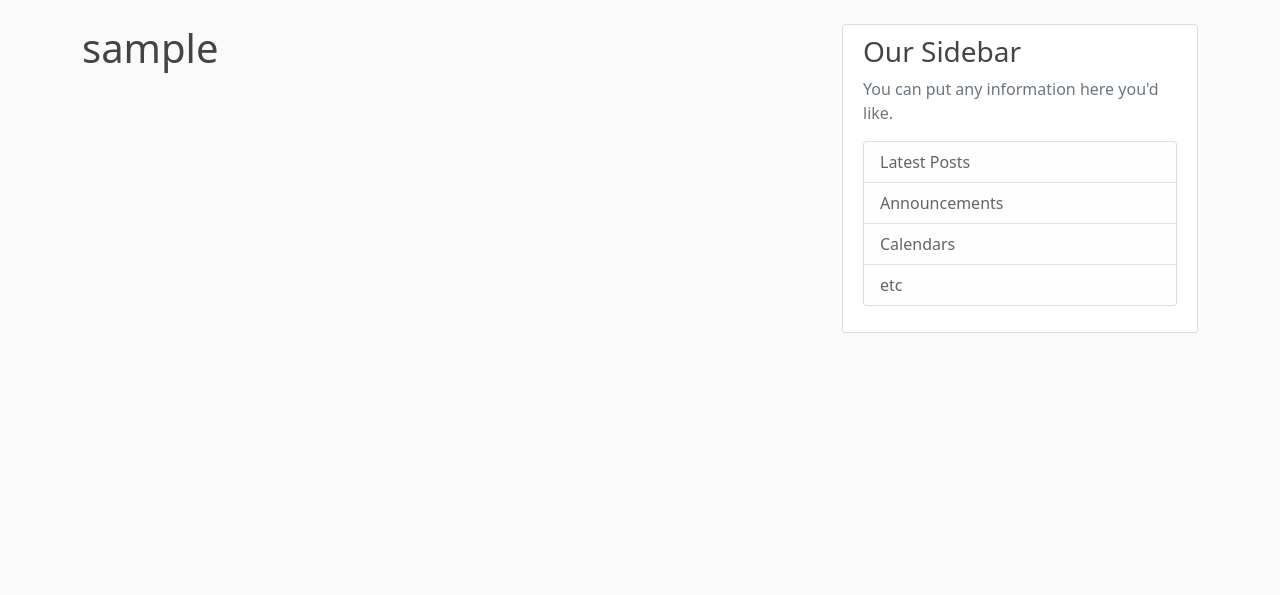
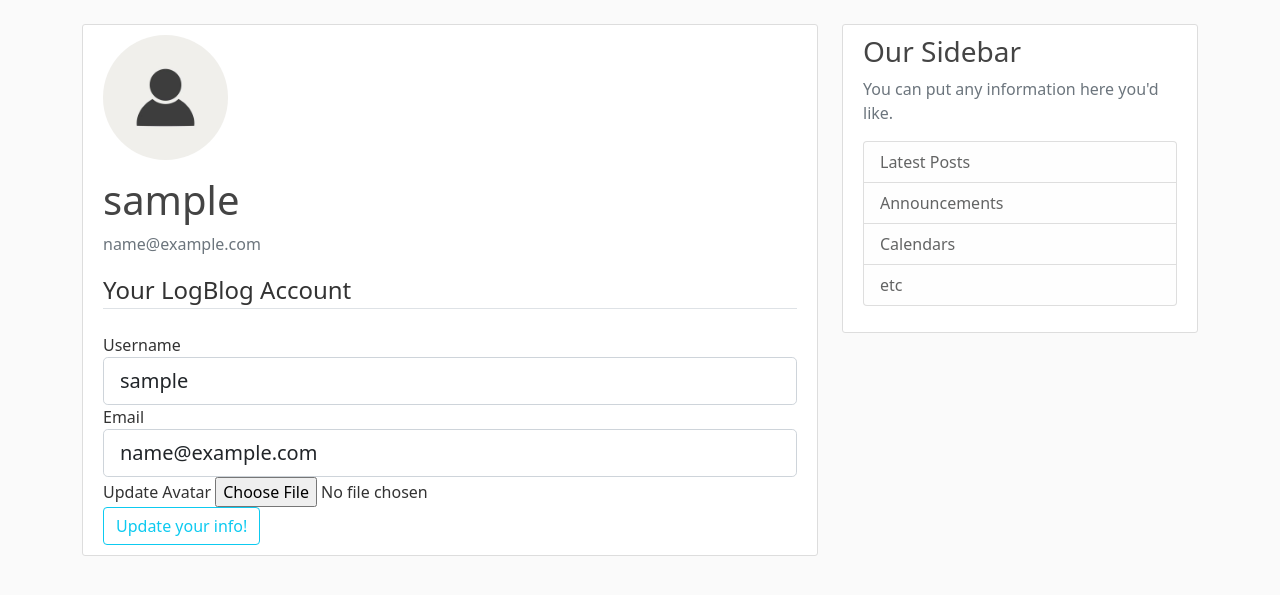
Before and after one commit to ByteOtter/OtterDen, a Flask app: page /account in a window 1280 px wide. Shown: the part 56-651 px from the top of the page. Run offline with Flask 2, Linux system fonts and the light colour scheme; the visitor is signed in with stand-in values (Sample User, id 1); data comes from the database, SQL or seed files in the repository; some libraries are stand-ins or nearby versions.

Commit message:
Add account info page, profile pictures and the possibility to change them.

```diff
--- a/LogBlog/logblog/forms.py
+++ b/LogBlog/logblog/forms.py
@@ -1,4 +1,6 @@
 from flask_wtf import FlaskForm
+from flask_wtf.file import FileField, FileAllowed
+from flask_login import current_user
 from wtforms import StringField, PasswordField, SubmitField, BooleanField
 from wtforms.validators import DataRequired, Length, Email, EqualTo, ValidationError
 from logblog.models import User
@@ -23,8 +25,30 @@ class RegistrationForm(FlaskForm):
         if email:
             raise ValidationError('An account is already registered with this email!')
 
+
 class LoginForm(FlaskForm):
     email = StringField('Email', validators = [DataRequired(), Email()])
     password = PasswordField('Password', validators = [DataRequired(), Length(min = 5)])
     remember = BooleanField('Remember me?')
     submit = SubmitField('Sign In')
+
+
+class UpdateAccountInfoForm(FlaskForm):
+    username = StringField('Username', validators = [DataRequired(), Length(min = 5, max = 20)])
+    email = StringField('Email', validators = [DataRequired(), Email()])
+    picture = FileField('Update Avatar', validators = [FileAllowed(['jpg', 'png', 'webp', 'gif'])])
+    submit = SubmitField('Update your info!')
+
+    #check if username already in use
+    def validate_username(self, username):
+        if username.data != current_user.username:
+            user = User.query.filter_by(username=username.data).first()
+            if user:
+                raise ValidationError('A user with this username already exists!')
+
+    #check if email already in use
+    def validate_email(self, email):
+        if email.data != current_user.email:
+            email = User.query.filter_by(email=email.data).first()
+            if email:
+                raise ValidationError('An account is already registered with this email!')
--- a/LogBlog/logblog/routes.py
+++ b/LogBlog/logblog/routes.py
@@ -1,6 +1,9 @@
+import os
+import secrets
+from PIL import Image
 from flask import render_template, url_for, flash, redirect, request
 from logblog import app, db, bcrypt
-from logblog.forms import RegistrationForm, LoginForm
+from logblog.forms import RegistrationForm, LoginForm, UpdateAccountInfoForm
 from logblog.models import User, Post
 from flask_login import login_user, logout_user, current_user, login_required
 
@@ -67,16 +70,52 @@ def login():
             flash('Login unsuccessful. Please check your email and password.', 'danger')
     return render_template('login.html', title = 'Login', form = form)
 
-#log the user out
+
 @app.route("/logout")
 def logout():
     logout_user()
     flash('Goodbye, See you next time!', 'success')
     return redirect(url_for('home'))
 
+#save image file the user updates. randomize the name to avoid cloissions with files the same name, split the extension off the filename and user "_" to throw away the unused filename
+def save_picture(form_picture):
+    random_name = secrets.token_hex(8)
+    _, f_ext = os.path.splitext(form_picture.filename)
+    picture_fn = random_name + f_ext
+    #join together the package directory with the custom images location and the picture file name
+    picture_path = os.path.join(app.root_path, 'static/profile_pictures', picture_fn)
+    #resize picture to imporve performance and save space
+    output_size = (300, 300)
+    i = Image.open(form_picture)
+    i.thumbnail(output_size)
+    #save image to filesystem
+    i.save(picture_path)
 
-@app.route("/account")
+    #TODO: clean up old pps after successfull change
+
+    return picture_fn
+
+
+@app.route("/account", methods = ['GET', 'POST'])
 #require login to access account page
 @login_required
 def account():
-    return render_template('account.html', title = 'My Account')
+    form = UpdateAccountInfoForm()
+    #if form is valid on submit. Update the account information
+    if form.validate_on_submit():
+        if form.picture.data:
+            picture_file = save_picture(form.picture.data)
+            current_user.image_file = picture_file
+        current_user.username = form.username.data
+        current_user.email = form.email.data
+        db.session.commit()
+        flash('Your account information has been updated!', 'success')
+        return redirect(url_for('account'))
+    #populate form with current username and email
+    elif request.method == 'GET':
+        form.username.data = current_user.username
+        form.email.data = current_user.email
+    #set user profile picture as default.jpg when none is uploaded and pass to account template
+    image_file = url_for('static', filename = 'profile_pictures/' + current_user.image_file)
+    return render_template('account.html', title = 'My Account', image_file = image_file,
+                            form = form)
--- a/LogBlog/logblog/static/main.css
+++ b/LogBlog/logblog/static/main.css
@@ -73,6 +73,7 @@ a.article-title:hover {
   width: 125px;
   margin-right: 20px;
   margin-bottom: 16px;
+  object-fit:cover;
 }
 
 .account-heading {
--- a/LogBlog/logblog/templates/account.html
+++ b/LogBlog/logblog/templates/account.html
@@ -1,4 +1,58 @@
 {% extends "layout.html" %}
 {% block content %}
-    <h1>{{ current_user.username }}</h1>
+    <div class="content-section">
+        <div class="media">
+            <img class="rounded-circle account-img" src="{{ image_file }}">
+            <div class="media-body">
+                <h2 class="account-heading">{{ current_user.username }}</h2>
+                <p class="text-secondary">{{ current_user.email }}</p>
+            </div>
+        </div>
+    <!-- FORM HERE -->
+        <form method = "POST" action = "" enctype = "multipart/form-data">
+            <!-- Adds a CSRF Token to protect the form somewhat -->
+            {{ form.hidden_tag() }}
+            <fieldset class = "form-group">
+                <legend class = "border-bottom mb-4">Your LogBlog Account</legend>
+                <div class = "form-group">
+                    {{ form.username.label(class = "form-control-label") }}
+                    {% if form.username.errors %}
+                        {{ form.username(class = "form-control form-control-lg is-invalid") }}
+                        <div class = "invalid-feedback">
+                            {% for error in form.username.errors %}
+                                <span>{{ error }}</span>
+                            {% endfor %}
+                        </div>
+                    {% else %}
+                        {{ form.username(class = "form-control form-control-lg") }}
+                    {% endif %}
+                </div>
+                <div class = "form-group">
+                    {{ form.email.label(class = "form-control-label") }}
+                    {% if form.email.errors %}
+                        {{ form.email(class = "form-control form-control-lg is-invalid") }}
+                        <div class = "invalid-feedback">
+                            {% for error in form.email.errors %}
+                                <span>{{ error }}</span>
+                            {% endfor %}
+                        </div>
+                    {% else %}
+                        {{ form.email(class = "form-control form-control-lg") }}
+                    {% endif %}
+                </div>
+                <div class = "form-group">
+                    {{ form.picture.label() }}
+                    {{ form.picture(class = "form-control-file") }}
+                    {% if form.picture.errors %}
+                        {% for error in form.picture.errors %}
+                            <span class "text-danger">{{ error }}</span></br>
+                        {% endfor %}
+                    {% endif %}
+                </div>
+            </fieldset>
+            <div class = "form-group">
+                {{ form.submit(class = "btn btn-outline-info") }}
+            </div>
+        </form>
+    </div>
 {% endblock content %}
--- a/requirements.txt
+++ b/requirements.txt
@@ -13,8 +13,12 @@ idna==3.3
 itsdangerous==2.0.1
 Jinja2==3.0.3
 MarkupSafe==2.0.1
+marshmallow==3.14.1
+Pillow==9.0.0
 pycparser==2.21
+python-dateutil==2.8.2
 six==1.16.0
 SQLAlchemy==1.4.31
+utils-flask-sqlalchemy==0.2.6
 Werkzeug==2.0.2
 WTForms==3.0.1
```
Also changed, not shown: LogBlog/logblog/__init__.py (+1 -0 lines), LogBlog/logblog/static/profile_pictures/default.jpg (added).
